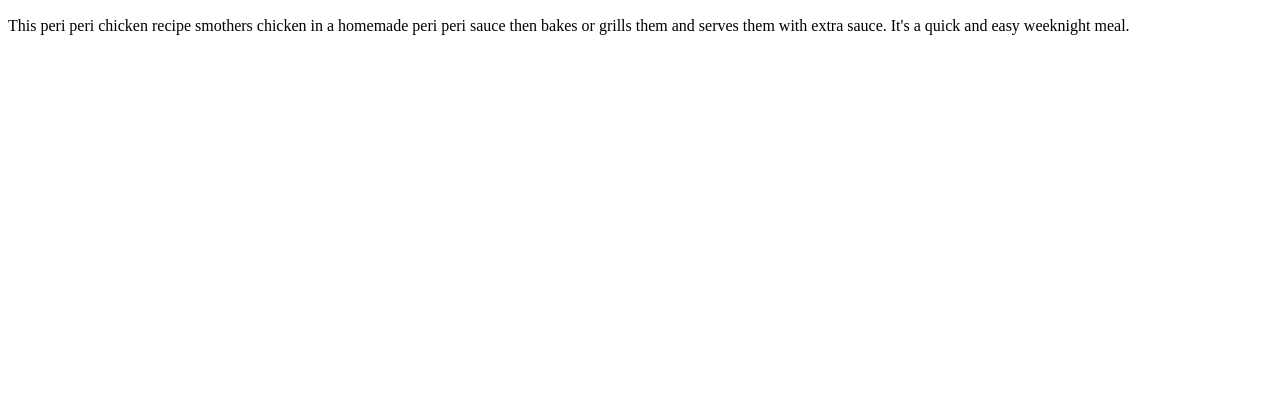
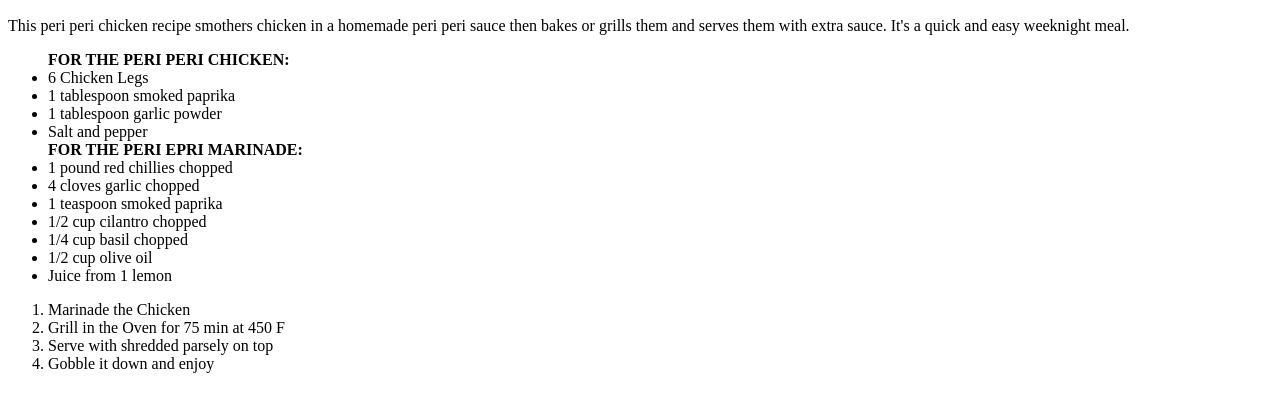
Before and after one commit to JayoftheJo/odin-recipes, a plain HTML site: page recipes/perichicken.html in a window 1280 px wide. Shown: the part 99-510 px from the top of the page. Drawn offline with Linux system fonts and the light colour scheme.

Commit message:
Add unordered list of ingredients and ordered list of steps to recipe

```diff
--- a/recipes/perichicken.html
+++ b/recipes/perichicken.html
@@ -13,5 +13,26 @@
             extra sauce. It's a quick and easy weeknight
             meal.
         </p>
+        <ul>
+            <strong>FOR THE PERI PERI CHICKEN:</strong>
+            <li> 6 Chicken Legs</li>
+            <li> 1 tablespoon smoked paprika</li>
+            <li> 1 tablespoon garlic powder</li>
+            <li> Salt and pepper</li>
+            <strong> FOR THE PERI EPRI MARINADE:</strong>
+            <li> 1 pound red chillies chopped</li>
+            <li> 4 cloves garlic chopped</li>
+            <li> 1 teaspoon smoked paprika</li>
+            <li> 1/2 cup cilantro chopped</li>
+            <li> 1/4 cup basil chopped</li>
+            <li> 1/2 cup olive oil</li>
+            <li> Juice from 1 lemon</li>
+        </ul>
+        <ol>
+            <li> Marinade the Chicken</li>
+            <li> Grill in the Oven for 75 min at 450 F</li>
+            <li> Serve with shredded parsely on top</li>
+            <li> Gobble it down and enjoy</li>
+        </ol>
     </body>
 </html>
```
